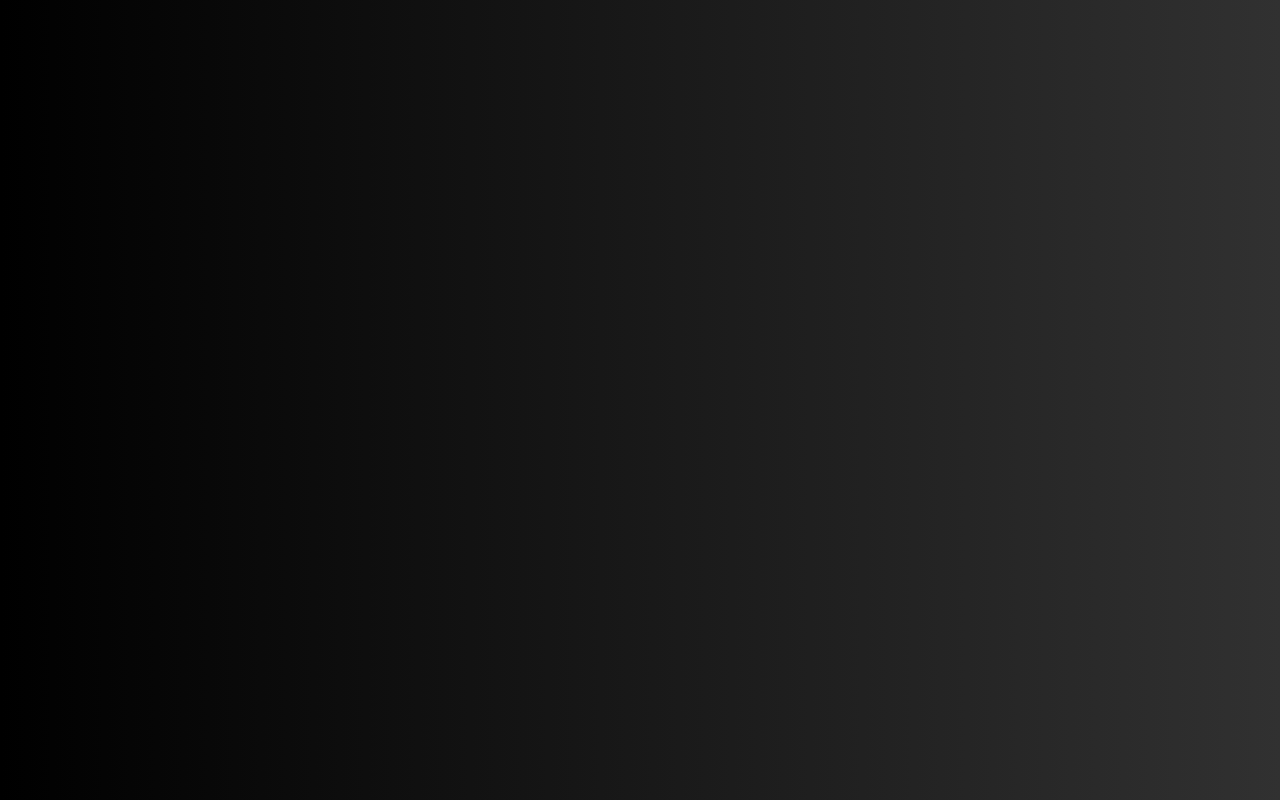
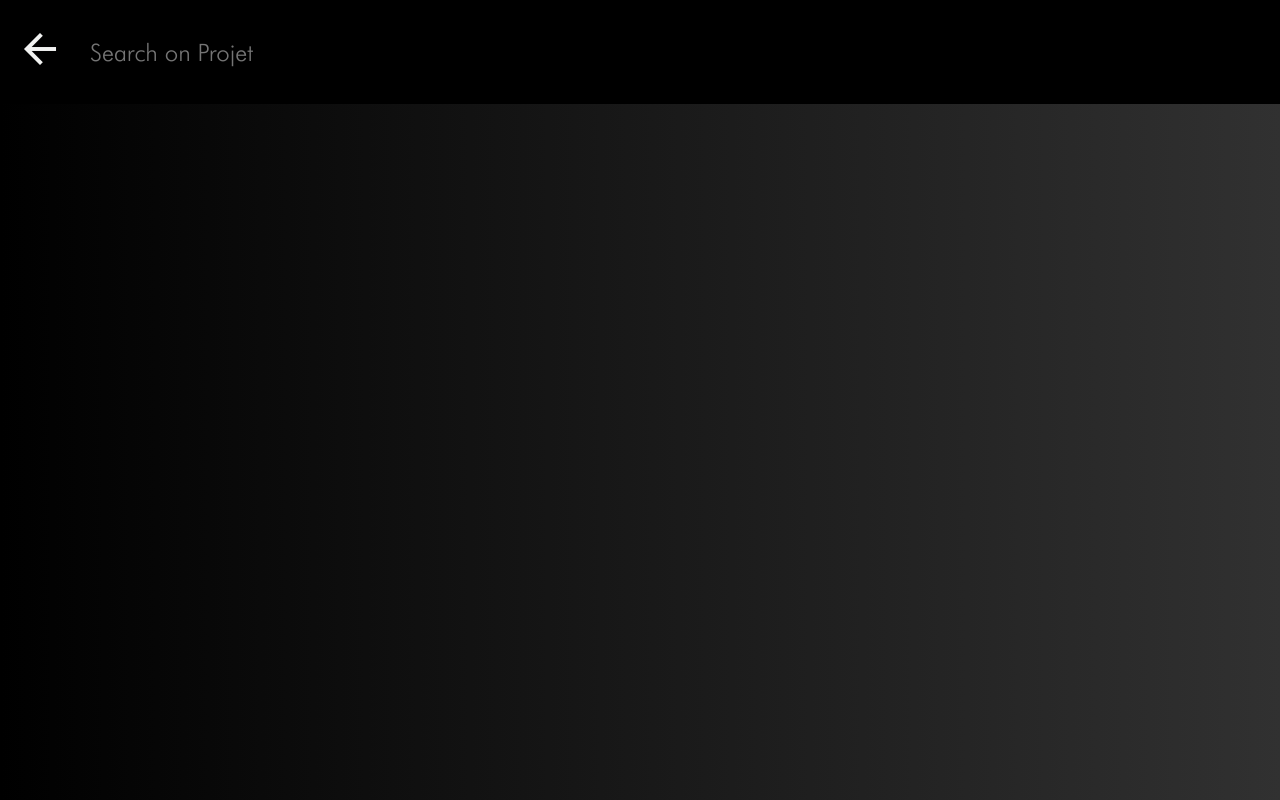
Before and after one commit to seb7887/projet, a React (Create React App) app in the folder projet/: page /search in a window 1280 px wide. Built offline with nearby package versions, Linux system fonts and the light colour scheme.

Commit message:
projet: working on /search function

```diff
--- a/projet/src/components/Home.js
+++ b/projet/src/components/Home.js
@@ -26,8 +26,6 @@ class Home extends React.Component {
 
   // Check
   componentDidUpdate(prevProps) {
-    console.log('This: ' + this.props.projects.length);
-    console.log('Prev: ' + prevProps.projects.length);
     if (prevProps.projects.length !== this.props.projects.length) {
       this.props.fetchProjects();
     }
--- a/projet/src/components/Navbar.js
+++ b/projet/src/components/Navbar.js
@@ -1,8 +1,10 @@
 import React from "react";
+import { Link } from "react-router-dom";
 import styled from "styled-components";
 
 import Header from "./Header";
 import SearchBox from "./SearchBox";
+import SearchIcon from "./SearchIcon";
 import ProfileIcon from "./ProfileIcon";
 
 const navStyles = {
@@ -32,6 +34,26 @@ const Nav = styled.nav`
   height: 6.5rem;
 `;
 
+const ButtonPannel = styled.div`
+  display: flex;
+  flex-direction: row;
+  margin-right: 1rem;
+
+  @media (max-width: 750px) {
+    align-self: flex-end;
+  }
+`;
+
+const LinkIcon = styled(Link)`
+  margin: auto;
+  margin-left: .2rem;
+  margin-right .2rem;
+
+  @media (min-width: 750px) {
+    display: none;
+  }
+`;
+
 /**
  * Component
  */
@@ -42,10 +64,13 @@ class Navbar extends React.Component {
     return (
       <Nav>
         <Header />
-        <div style={navStyles.buttons}>
+        <ButtonPannel>
           <SearchBox searchChange={searchChange.bind(this)} />
+          <LinkIcon to="/search">
+            <SearchIcon />
+          </LinkIcon>
           <ProfileIcon />
-        </div>
+        </ButtonPannel>
       </Nav>
     );
   }
--- a/projet/src/components/ProjectList.js
+++ b/projet/src/components/ProjectList.js
@@ -16,10 +16,9 @@ const Grid = styled.div`
   grid-template-columns: repeat(4, 1fr);
   grid-gap: 20px;
 
-  @media (max-width: 500px) {
+  @media (max-width: 750px) {
     display: flex;
     flex-direction: column;
-    // align-content: strech;
   }
 `;
 
--- /dev/null
+++ b/projet/src/components/Search.js
@@ -0,0 +1,79 @@
+import React from 'react';
+import { Link } from "react-router-dom";
+import styled from 'styled-components';
+
+/**
+ * Styles
+ */
+
+const Nav = styled.nav`
+  background: black;
+  display: flex;
+  flex-direction: row;
+  justify-content: space-between;
+  height: 6.5rem;
+`;
+
+const BackLink = styled(Link)`
+  margin: auto;
+  margin-left: .5rem;
+  margin-right: .5rem;
+`;
+
+const Back = styled.i`
+  color: #f1f2f1;
+  margin: auto;
+  margin-left: .5rem;
+  font-size: 3rem;
+  transition: all .3s;
+
+  :hover {
+    opacity: .5;
+  }
+`;
+
+const Div = styled.div`
+  margin: auto;
+  margin-left: 1rem;
+`;
+
+const Input = styled.input`
+  background: none;
+  border: none;
+  height: 2rem;
+  width: 100%;
+  color: inherit;
+  font-size: 1.5rem;
+  line-height: 1rem;
+  outline: none;
+`;
+
+/**
+ * Component
+ */
+
+class Search extends React.Component {
+  handleChange = e => {
+    console.log(e.target.value);
+  }
+
+  render() {
+    return (
+      <Nav>
+        <BackLink to="/">
+          <Back className='material-icons'>arrow_back</Back>
+        </BackLink>
+        <Div>
+          <Input
+            arial-label="Search"
+            type="search"
+            placeholder="Search on Projet"
+            onChange={this.handleChange}
+          />
+        </Div>
+      </Nav>
+    );
+  }
+}
+
+export default Search;
--- a/projet/src/components/SearchBox.js
+++ b/projet/src/components/SearchBox.js
@@ -1,4 +1,36 @@
 import React from "react";
+import PropTypes from 'prop-types';
+import styled from 'styled-components';
+
+/**
+ * Styles
+ */
+
+const Div = styled.div`
+  margin: auto;
+  margin-right: .5rem;
+
+  @media (max-width: 750px) {
+    display: none;
+  }
+`;
+
+const Input = styled.input`
+  background: none;
+  border: none;
+  border-bottom: 1px solid #f1f2f1;
+  height: 2rem;
+  width: 22rem;
+  color: inherit;
+  font-size: 1rem;
+  line-height: 1rem;
+  outline: none;
+`;
+
+
+/**
+ * Component
+ */
 
 class SearchBox extends React.Component {
   handleChange = e => {
@@ -7,15 +39,14 @@ class SearchBox extends React.Component {
 
   render() {
     return (
-      <div className="search">
-        <input
+      <Div>
+        <Input
           aria-label="Search"
           type="search"
+          placeholder="Search on Projet"
           onChange={this.handleChange}
-          className="search__text"
         />
-        <span />
-      </div>
+      </Div>
     );
   }
 }
--- /dev/null
+++ b/projet/src/components/SearchIcon.js
@@ -0,0 +1,41 @@
+import React from 'react';
+import styled from 'styled-components';
+import IconButton from '@material-ui/core/IconButton';
+import Icon from '@material-ui/core/Icon';
+
+/**
+ * Styles
+ */
+
+const SearchButton = styled(IconButton)`
+  transition: all .3s;
+
+  :hover {
+    opacity: .5;
+  }
+`;
+
+const Search = styled(Icon)`
+  color: #f1f2f1;
+  font-size: 2.8rem !important;
+`;
+
+/**
+ * Component
+ */
+
+class SearchIcon extends React.Component {
+  shouldComponentUpdate(nextProps, nextState) {
+    return false;
+  }
+
+  render() {
+    return (
+      <SearchButton aria-label="Search">
+        <Search>search</Search>
+      </SearchButton>
+    );
+  }
+}
+
+export default SearchIcon;
--- a/projet/src/containers/Main.js
+++ b/projet/src/containers/Main.js
@@ -8,6 +8,7 @@ import withAuth from "../hocs/withAuth";
 import MainPage from "../components/MainPage";
 import AuthForm from "../components/AuthForm";
 import ProjectForm from "../components/ProjectForm";
+import Search from "../components/Search";
 
 const Main = props => {
   const { authUser, errors, currentUser, removeError } = props;
@@ -50,6 +51,15 @@ const Main = props => {
             );
           }}
         />
+        <Route
+          exact
+          path="/search"
+          render={() => {
+            return (
+              <Search />
+            );
+          }}
+        />
         <Route path="/project/new" component={withAuth(ProjectForm)} />
       </Switch>
     </div>
```
